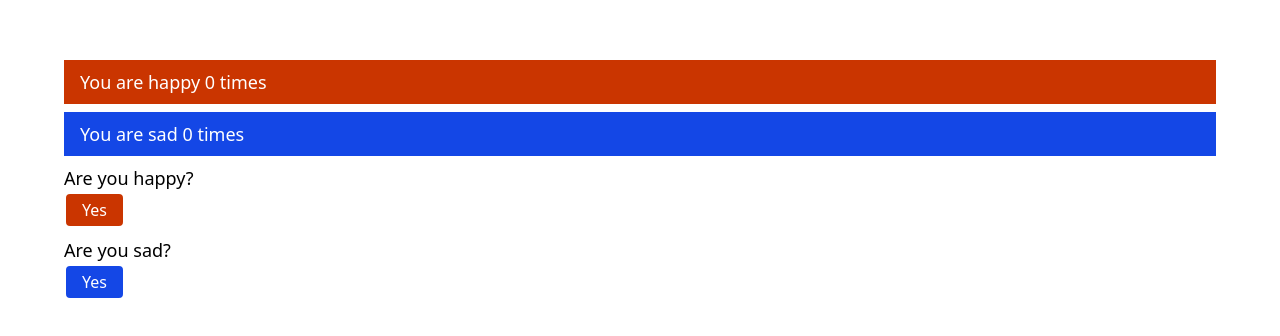
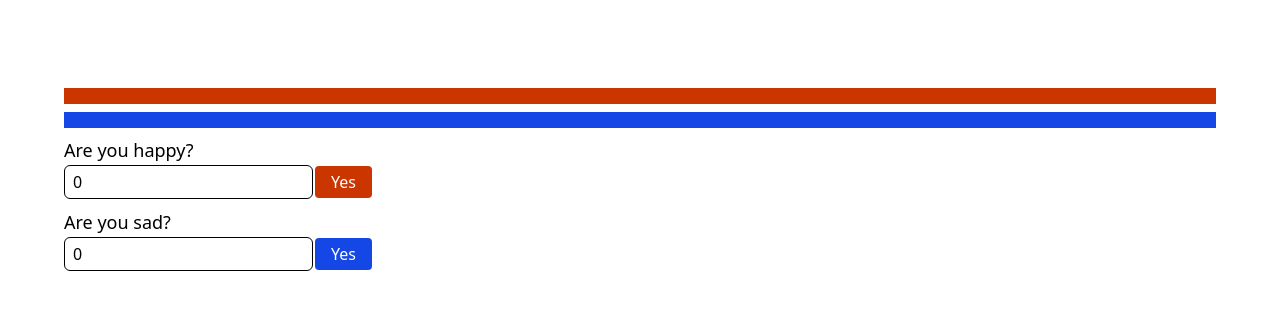
Before and after one commit to Gauravkool/mind_tracker, a React (Vite) app: page / in a window 1280 px wide. Shown: the part 220-556 px from the top of the page. Built offline with nearby package versions, Linux system fonts and the light colour scheme.

Commit message:
payload with intensity as count and when as timestamp

```diff
--- a/src/HappyIncrementor.tsx
+++ b/src/HappyIncrementor.tsx
@@ -1,16 +1,23 @@
-import { FC, memo } from "react";
+import { FC, memo, useState } from "react";
 import { useDispatch } from "react-redux";
 import { happyButtonClicked } from "./action";
 type HappyIncrementorProps = {};
 const HappyIncrementor: FC<HappyIncrementorProps> = (props) => {
+  const [quantity, setQuanity] = useState(0);
   const dispatch = useDispatch();
   const increment = () => {
-    dispatch(happyButtonClicked);
-    console.log("HappyIncrementor refreshed")
+    dispatch(happyButtonClicked(quantity, new Date()));
+    console.log("HappyIncrementor refreshed");
   };
   return (
     <div>
       <h3 className="text-lg">Are you happy?</h3>
+      <input
+        type="number"
+        className="border-1 rounded-md py-1 px-2"
+        onChange={(e) => setQuanity(+e.target.value)}
+        value={quantity}
+      />
       <button
         className="bg-orange-700 text-white border-2 rounded-md py-1 px-4 cursor-pointer"
         onClick={increment}
--- a/src/HappyTracker.tsx
+++ b/src/HappyTracker.tsx
@@ -1,12 +1,16 @@
 import { FC, memo } from "react";
 import { useSelector } from "react-redux";
-import { happyCountSelector } from "./selectors";
+import { happyMomentsSelector } from "./selectors";
 type HappyTrackerProps = {};
 const HappyTracker: FC<HappyTrackerProps> = (props) => {
-  const happyCount = useSelector(happyCountSelector);
+  const happyMoments = useSelector(happyMomentsSelector);
   return (
     <div className="bg-orange-700 text-white text-lg py-2 px-4">
-      You are happy {happyCount} times
+      {happyMoments.map((m, index) => (
+        <div key={index}>
+          Happyness Intensity: {m.intensity}, When: {new Date(m.when).toLocaleString()}
+        </div>
+      ))}
     </div>
   );
 };
--- a/src/SadIncrementor.tsx
+++ b/src/SadIncrementor.tsx
@@ -1,16 +1,23 @@
-import { FC, memo } from "react";
+import { FC, memo, useState } from "react";
 import { useDispatch } from "react-redux";
 import { sadButtonClicked } from "./action";
 type SadIncrementorProps = {};
 const SadIncrementor: FC<SadIncrementorProps> = (props) => {
+  const [quantity, setQuanity] = useState(0);
   const dispatch = useDispatch();
   const increement = () => {
-    dispatch(sadButtonClicked);
-    console.log("SadIncrementor refreshed")
+    dispatch(sadButtonClicked(quantity, new Date()));
+    console.log("SadIncrementor refreshed");
   };
   return (
     <div>
       <h3 className="text-lg">Are you sad?</h3>
+      <input
+        type="number"
+        className="border-1 rounded-md py-1 px-2"
+        onChange={(e) => setQuanity(+e.target.value)}
+        value={quantity}
+      />
       <button
         className="bg-blue-700 text-white border-2 rounded-md py-1 px-4 cursor-pointer"
         onClick={increement}
--- a/src/SadTracker.tsx
+++ b/src/SadTracker.tsx
@@ -1,12 +1,16 @@
 import { FC, memo } from "react";
 import { useSelector } from "react-redux";
-import { sadCountSelector } from "./selectors";
+import { sadMomentsSelector } from "./selectors";
 type SadTrackerProps = {};
 const SadTracker: FC<SadTrackerProps> = (props) => {
-  const sadCount = useSelector(sadCountSelector);
+  const sadMoments = useSelector(sadMomentsSelector);
   return (
     <div className="bg-blue-700 text-white text-lg py-2 px-4">
-      You are sad {sadCount} times
+      {sadMoments.map((m, index) => (
+        <div key={index}>
+          Sadness Intensity: {m.intensity}, When: {new Date(m.when).toLocaleString()}
+        </div>
+      ))}
     </div>
   );
 };
--- a/src/action.ts
+++ b/src/action.ts
@@ -1,6 +1,14 @@
-export const happyButtonClicked = {
-    type: "happy button clicked"
-}
-export const sadButtonClicked = {
-    type: "sad button clicked"
-}
+export const HAPPY_BUTTON_CLICKED = "happy button clicked";
+export const SAD_BUTTON_CLICKED = "sad button clicked";
+export const happyButtonClicked = (count: number, when: Date) => {
+  return {
+    type: HAPPY_BUTTON_CLICKED,
+    payload: { count, when },
+  };
+};
+export const sadButtonClicked = (count: number, when: Date) => {
+  return {
+    type: SAD_BUTTON_CLICKED,
+    payload: { count, when },
+  };
+};
--- a/src/selectors.ts
+++ b/src/selectors.ts
@@ -1,8 +1,8 @@
 import { State } from "./store";
 
-export const happyCountSelector = (state: State)=>{
-    return state.happyCount;
+export const happyMomentsSelector = (state: State)=>{
+    return state.happyMoments;
 }
-export const sadCountSelector = (state: State)=>{
-    return state.sadCount;
+export const sadMomentsSelector = (state: State)=>{
+    return state.sadMoments;
 }
--- a/src/store.ts
+++ b/src/store.ts
@@ -1,31 +1,45 @@
-import { Action, createStore } from "redux";
-
+import { AnyAction, createStore } from "redux";
+import { HAPPY_BUTTON_CLICKED, SAD_BUTTON_CLICKED } from "./action";
+export type Moment = {
+  intensity: number;
+  when: Date;
+};
 export type State = {
-  sadCount: number;
-  happyCount: number;
+  sadMoments: Moment[];
+  happyMoments: Moment[];
 };
 const initialState = {
-  sadCount: 0,
-  happyCount: 0,
+  sadMoments: [],
+  happyMoments: [],
 };
 
-const reducer = (currentState: State = initialState, action: Action): State => {
-  if (action.type === "happy button clicked") {
+const reducer = (
+  currentState: State = initialState,
+  action: AnyAction
+): State => {
+  switch (action.type) {
+    case HAPPY_BUTTON_CLICKED:
       return {
         ...currentState,
-      happyCount: currentState.happyCount + 1,
+        happyMoments: [
+          ...currentState.happyMoments,
+          { intensity: action.payload.count, when: action.payload.when },
+        ],
       };
-  } else if (action.type === "sad button clicked") {
+    case SAD_BUTTON_CLICKED:
       return {
         ...currentState,
-      sadCount: currentState.sadCount + 1,
+        sadMoments: [
+          ...currentState.sadMoments,
+          { intensity: action.payload.count, when: action.payload.when },
+        ],
       };
+    default:
+      return currentState;
   }
-  return currentState;
 };
 
 export const store = createStore(
   reducer,
-  (window as any).__REDUX_DEVTOOLS_EXTENSION__ &&
-    (window as any).__REDUX_DEVTOOLS_EXTENSION__()
+  window.__REDUX_DEVTOOLS_EXTENSION__ && window.__REDUX_DEVTOOLS_EXTENSION__()
 );
--- /dev/null
+++ b/src/typings.d.ts
@@ -0,0 +1,3 @@
+ interface Window {
+  __REDUX_DEVTOOLS_EXTENSION__: () => any;
+}
```
Lines whose indentation alone changed are shown as unchanged.
